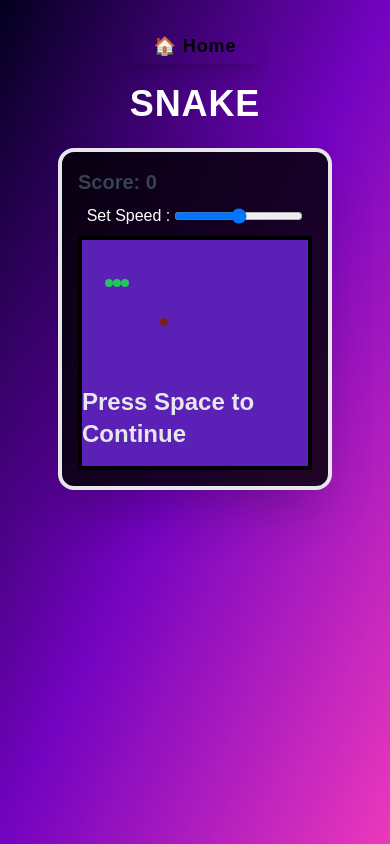
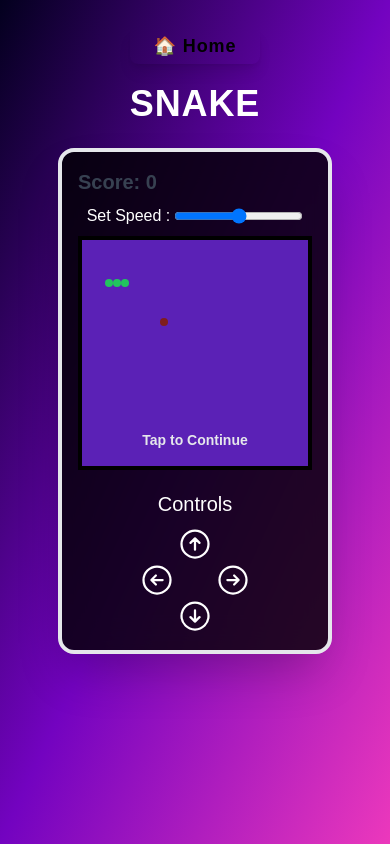
Before and after one commit to MukulTiwari02/PlayPico---mini-games-hub, a Next.js app: page /games/snake in a window 390 px wide. Built offline with nearby package versions, Linux system fonts and the light colour scheme.

Commit message:
Added touch device compatibility in snake game

```diff
--- a/pages/games/snake.js
+++ b/pages/games/snake.js
@@ -3,6 +3,15 @@ import Snake from "@/helpers/snake";
 import GameLayout from "@/components/GameLayout";
 
 const SnakeGame = () => {
+  const [windowWidth, setWindowWidth] = useState(null);
+
+  useEffect(() => {
+    const handleResize = () => setWindowWidth(window.innerWidth);
+
+    // Set initial width
+    handleResize();
+  }, []);
+
   const gridSize = 30;
   const initialSnakePosition = [
     [5, 5],
@@ -21,7 +30,6 @@ const SnakeGame = () => {
   const [speed, setSpeed] = useState(50);
 
   const isSnakeDirectionEmpty = !snake.direction || snake.direction === "";
-
 
   const generateFood = () => {
     let newFood;
@@ -51,7 +59,6 @@ const SnakeGame = () => {
         const snakeCopy = new Snake([...snake.body], food, gridSize);
         snakeCopy.setDirection(snake.direction);
 
-
         if (snakeCopy.move()) {
           const newFood = generateFood();
           setFood(newFood);
@@ -59,7 +66,6 @@ const SnakeGame = () => {
           snakeCopy.grow();
           setScore(score + 1);
         }
-
 
         if (snakeCopy.hasCollided()) {
           setGameOver(true);
@@ -73,8 +79,8 @@ const SnakeGame = () => {
     }
   }, [gameRunning, snake, food, gameOver]);
 
-  useEffect(() => {
   const handleKeyDown = (e) => {
+    e.preventDefault();
     switch (e.key) {
       case "ArrowUp":
         setSnake((prevSnake) => {
@@ -118,15 +124,24 @@ const SnakeGame = () => {
     }
   };
 
+  const handleTap = (e, key) => {
+    if (windowWidth >= 1024) return;
+    e.key = key;
+    handleKeyDown(e);
+  };
+
+  useEffect(() => {
     window.addEventListener("keydown", handleKeyDown);
     return () => window.removeEventListener("keydown", handleKeyDown);
   }, [gameOver, gameRunning]);
 
   let instructionMessage = "";
   if (gameOver) {
-    instructionMessage = "Press Space to Restart";
+    instructionMessage =
+      windowWidth < 1024 ? "Tap to Restart" : "Press Space to Restart";
   } else if (!gameRunning) {
-    instructionMessage = "Press Space to Continue";
+    instructionMessage =
+      windowWidth < 1024 ? "Tap to Continue" : "Press Space to Continue";
   }
 
   function setGameSpeed(ev) {
@@ -150,6 +165,7 @@ const SnakeGame = () => {
       </div>
 
       <div
+        onClick={(e) => handleTap(e, " ")}
         className="relative flex overflow-hidden justify-center items-center border-4 border-black bg-violet-800"
         style={{
           width: `${gridSize * 2}vmin`,
@@ -185,13 +201,92 @@ const SnakeGame = () => {
           </div>
         )}
         {instructionMessage && (
-          <div className="absolute text-gray-200 text-2xl font-bold bottom-4">
+          <div className="absolute text-gray-200 text-sm sm:text-2xl font-bold bottom-4">
             {instructionMessage}
           </div>
         )}
       </div>
+      <Controls handleTap={handleTap}/>
     </GameLayout>
   );
 };
 
+function Controls({ handleTap }) {
+  function handler(e,key) {
+    handleTap(e, key);
+  }
+
+  return (
+    <div className="hidden max-lg:flex flex-col w-full mt-5 justify-center items-center">
+      <span className="text-xl mb-2">Controls</span>
+      <button onClick={(e) => handler(e, "ArrowUp")}>
+        <svg
+          xmlns="http://www.w3.org/2000/svg"
+          fill="none"
+          viewBox="0 0 24 24"
+          stroke-width="1.5"
+          stroke="currentColor"
+          class="size-9"
+        >
+          <path
+            stroke-linecap="round"
+            stroke-linejoin="round"
+            d="m15 11.25-3-3m0 0-3 3m3-3v7.5M21 12a9 9 0 1 1-18 0 9 9 0 0 1 18 0Z"
+          />
+        </svg>
+      </button>
+      <div className="flex gap-10">
+        <button onClick={(e) => handler(e, "ArrowLeft")}>
+          <svg
+            xmlns="http://www.w3.org/2000/svg"
+            fill="none"
+            viewBox="0 0 24 24"
+            strokeWidth={1.5}
+            stroke="currentColor"
+            className="size-9"
+          >
+            <path
+              strokeLinecap="round"
+              strokeLinejoin="round"
+              d="m11.25 9-3 3m0 0 3 3m-3-3h7.5M21 12a9 9 0 1 1-18 0 9 9 0 0 1 18 0Z"
+            />
+          </svg>
+        </button>
+        <button onClick={(e) => handler(e, "ArrowRight")}>
+          <svg
+            xmlns="http://www.w3.org/2000/svg"
+            fill="none"
+            viewBox="0 0 24 24"
+            strokeWidth={1.5}
+            stroke="currentColor"
+            className="size-9"
+          >
+            <path
+              strokeLinecap="round"
+              strokeLinejoin="round"
+              d="m12.75 15 3-3m0 0-3-3m3 3h-7.5M21 12a9 9 0 1 1-18 0 9 9 0 0 1 18 0Z"
+            />
+          </svg>
+        </button>
+      </div>
+      <button onClick={(e) => handler(e, "ArrowDown")}>
+        <svg
+          xmlns="http://www.w3.org/2000/svg"
+          fill="none"
+          viewBox="0 0 24 24"
+          strokeWidth={1.5}
+          stroke="currentColor"
+          className="size-9"
+        >
+          <path
+            strokeLinecap="round"
+            strokeLinejoin="round"
+            d="m9 12.75 3 3m0 0 3-3m-3 3v-7.5M21 12a9 9 0 1 1-18 0 9 9 0 0 1 18 0Z"
+          />
+        </svg>
+      </button>
+    </div>
+  );
+}
+
 export default SnakeGame;
```
Lines whose indentation alone changed are shown as unchanged.
